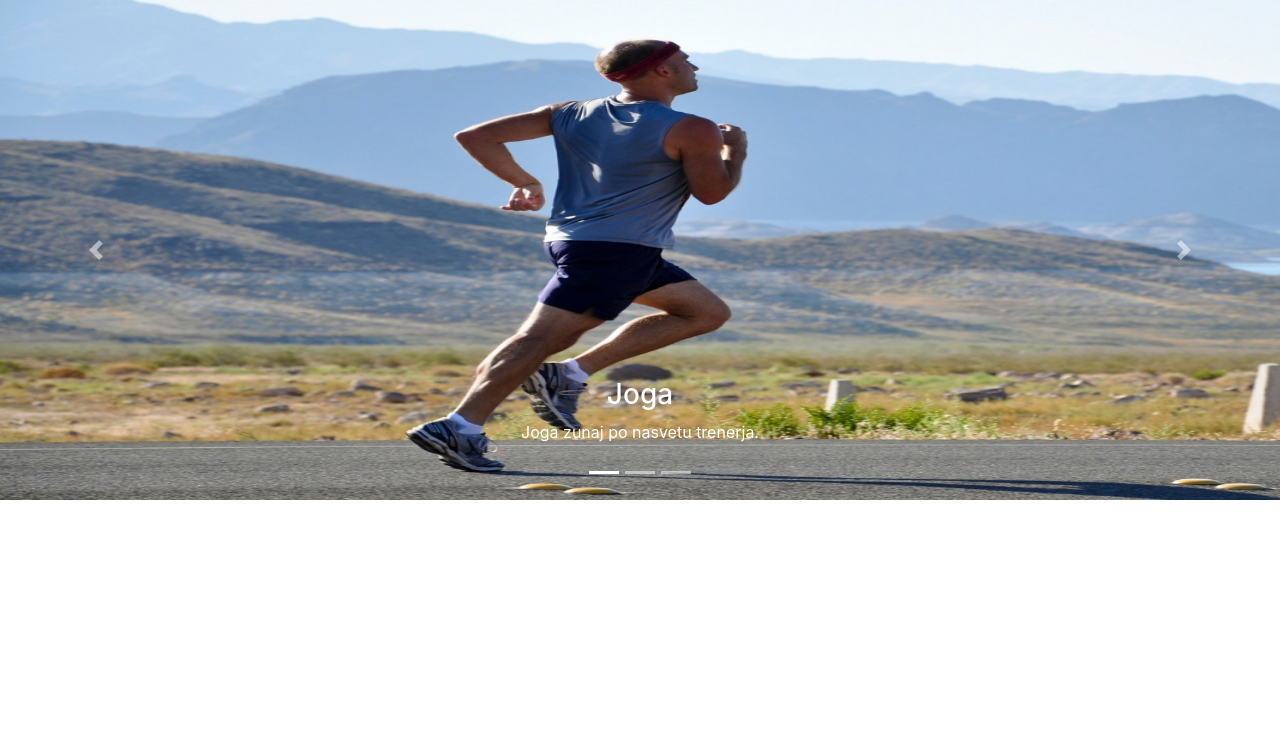
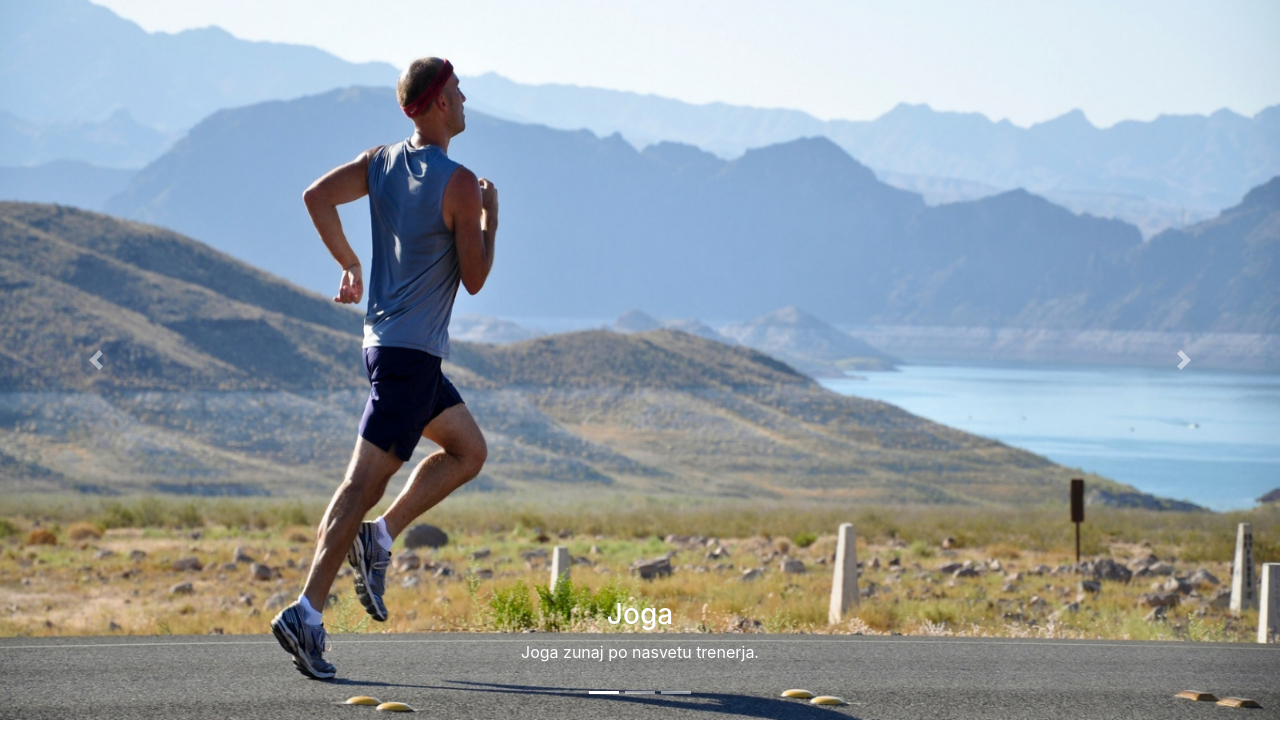
Before and after one commit to LukanM/Spletna_stranSP, a PHP site: page / in a window 1280 px wide. Shown: the part 56-800 px from the top of the page. Run offline with PHP 8.4, Linux system fonts and the light colour scheme.

Commit message:
Carousel1

```diff
--- a/css/style.css
+++ b/css/style.css
@@ -0,0 +1,6 @@
+*{ margin: 0; padding: 0; box-sizing: border-box; }
+
+.carousel-inner img {
+    width: 100%;
+    height: 90vh;
+  }
--- a/index.php
+++ b/index.php
@@ -4,6 +4,7 @@
     <title></title>
     <meta charset="utf-8">
   <meta name="viewport" content="width=device-width, initial-scale=1">
+  <link rel="stylesheet" type="text/css" href="css/style.css">
   <link rel="stylesheet" href="https://maxcdn.bootstrapcdn.com/bootstrap/4.5.0/css/bootstrap.min.css">
 
 </head>
```
Also changed, not shown: images/diet.png.
